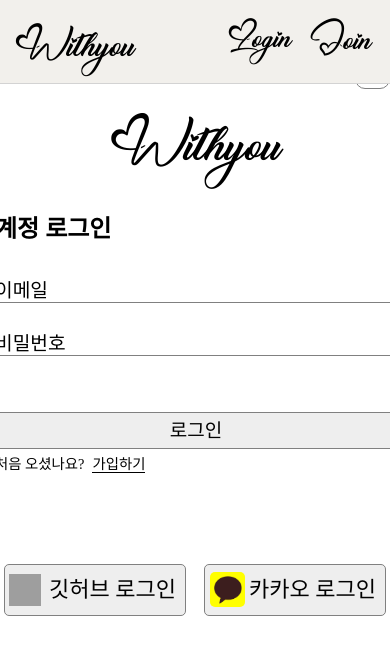
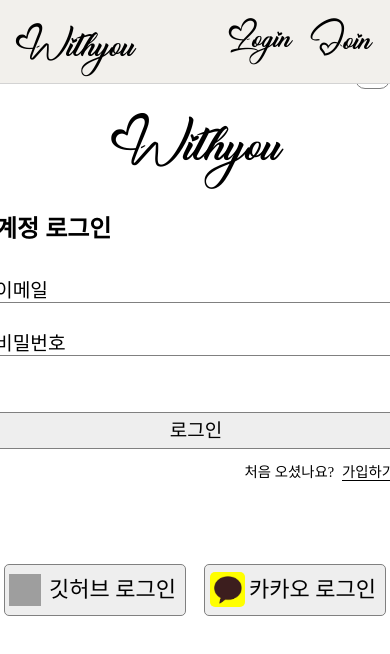
Before and after one commit to onniseonmi/Withyou, a React (Create React App) app in the folder client/: page / in a window 390 px wide. Both pictures are taken after a click on the element "Login". Shown: the top 654 px of the page. Built offline with nearby package versions, Linux system fonts and the light colour scheme; grey boxes are pictures that could not be loaded; a web font is replaced by a local one.

Commit message:
login-signup fix

```diff
--- a/client/src/css/login/Login.css
+++ b/client/src/css/login/Login.css
@@ -136,8 +136,8 @@
 }
 .login-signup {
   position: absolute;
-  left: 0;
-  top: 2.5rem;
+  right: 0;
+  top: 3rem;
   font-size: 0.9rem;
 }
 .login-signup > span:not(:first-child) {
@@ -339,7 +339,9 @@
     position: unset;
   }
   .login-signup {
-    position: unset;
+    position: absolute;
+    right: 0;
+    top: 7rem;
   }
   .login-input-box > input {
     background: transparent;
```
